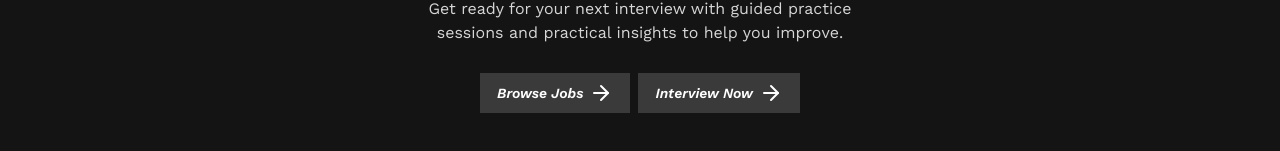
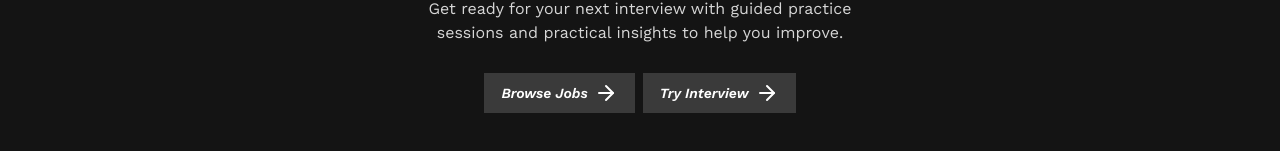
Before and after one commit to TheSushantKumbhar/get_me_hired, a React (Vite) app in the folder frontend/: page / in a window 1280 px wide. Shown: the part 405-556 px from the top of the page. Built offline with nearby package versions, Linux system fonts and the light colour scheme; no server answers.

Commit message:
changed text and color of the interview button

```diff
--- a/frontend/src/pages/LandingPage.jsx
+++ b/frontend/src/pages/LandingPage.jsx
@@ -20,10 +20,10 @@ function LandingPage() {
             Browse Jobs <ArrowRight />{" "}
           </button>
           <button
-            className="btn btn-primary italic m-1"
+            className="btn btn-secondary text-secondary-content italic m-1"
             onClick={() => navigate("/interview")}
           >
-            Interview Now <ArrowRight />{" "}
+            Try Interview <ArrowRight />{" "}
           </button>
         </div>
       </div>
```
